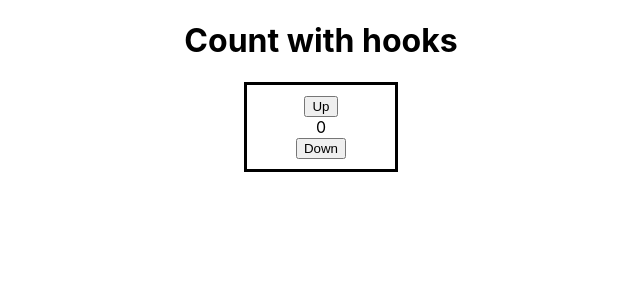
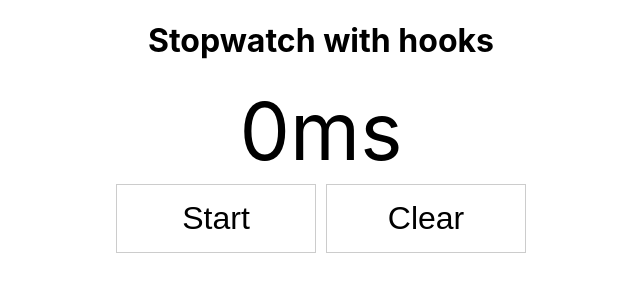
Before and after one commit to CLTPayne/react-hooks-exploration, a React (Create React App) app: page / in a window 1280 px wide. Shown: the top 300 px of the page, without its empty margins (319-959 px from the left). Built offline with nearby package versions, Linux system fonts and the light colour scheme.

Commit message:
Add stopwatch using hooks

```diff
--- a/src/App.js
+++ b/src/App.js
@@ -1,16 +1,16 @@
 import React, { Component } from 'react';
 import './App.css';
-import Counter from './Counter';
+import Stopwatch from './Stopwatch';
 
 class App extends Component {
   render() {
     return (
       <div>
         <header className="hooks">
-          <h1>Count with hooks</h1>
+          <h1>Stopwatch with hooks</h1>
         </header>
-        <div className="counter">
-          <Counter />
+        <div className="stopwatch">
+          <Stopwatch />
         </div>
       </div>
     );
--- /dev/null
+++ b/src/Stopwatch.js
@@ -0,0 +1,54 @@
+import React, {useState, useRef, useEffect} from 'react';
+
+const buttonStyles = {
+  border: '1px solid #ccc',
+  background: '#fff',
+  fontSize: '2em',
+  padding: 15,
+  margin: 5,
+  width: 200,
+}
+
+export default function Stopwatch() {
+  const [lapse, setLapse] = useState(0);
+  const [running, setRunning] = useState(false);
+  const intervalRef = useRef(null)
+
+  useEffect(() => {
+    return () => clearInterval(intervalRef.current)
+  }, [])
+
+  function handleRunClick() {
+    if (running) {
+      clearInterval(intervalRef.current)
+    } else {
+      const startTime = Date.now() - lapse;
+      intervalRef.current = setInterval(() => {
+        setLapse(Date.now() - startTime)
+      }, 0)
+    }
+    setRunning(!running)
+  }
+
+  function handleClearClick() {
+    clearInterval(intervalRef.current);
+    setLapse(0);
+    setRunning(false);
+  }
+
+  return (
+    <div style={{textAlign: 'center'}}>
+      <label
+        style={{
+          fontSize: '5em',
+          display: 'block',
+        }}
+      >
+        {lapse}
+        ms
+      </label>
+      <button onClick={handleRunClick} style={buttonStyles}>{running ? 'Stop' : 'Start'}</button>
+      <button onClick={handleClearClick} style={buttonStyles}>Clear</button>
+    </div>
+  )
+}
```
